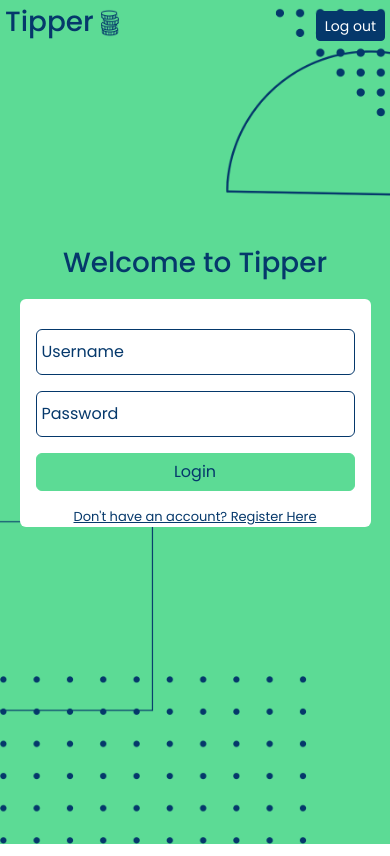
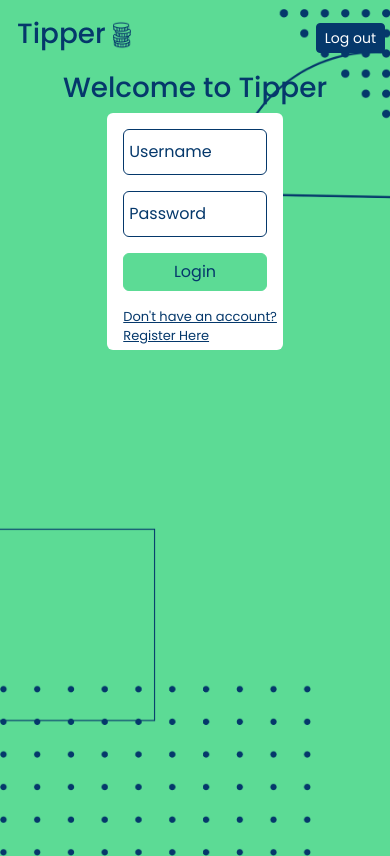
Before and after one commit to Tipper-final-project/front-end, a Next.js app: page / in a window 390 px wide. Built offline with nearby package versions, Linux system fonts and the light colour scheme; no server answers; what cryptr would draw is missing.

Commit message:
started styling for browser

```diff
--- a/src/input.scss
+++ b/src/input.scss
@@ -177,7 +177,7 @@
     }
   }
 
- .qr-page {
+  .qr-page {
     text-align: center;
     .profile-pic {
       max-height: 200px;
@@ -247,7 +247,7 @@
       border: none;
     }
     .card-body {
-     padding-top: 30px;
+      padding-top: 30px;
     }
 
     .form-control {
@@ -260,8 +260,8 @@
       border: #5cdb95;
       box-shadow: 0 0 0 0.1rem #5cdb95;
     }
-    .form-control::placeholder{
-      color:#05386b
+    .form-control::placeholder {
+      color: #05386b;
     }
   }
 
@@ -287,3 +287,104 @@
     width: 90%;
   }
 }
+
+@media only screen and (max-width: 1200px) {
+  .login-card {
+    display: flex;
+    justify-content: center;
+    margin: 2% auto 5% auto;
+    width: 50%;
+    text-align: center;
+    .register-link {
+      font-size: small;
+      text-align: left;
+      margin: 0 0 4px 16px;
+    }
+    .card {
+      border: none;
+    }
+    .card-body {
+      padding-top: 16px;
+    }
+    .btn {
+      width: 100%;
+      background-color: #5cdb95;
+      border-color: #5cdb95;
+      color: #05386b;
+    }
+    .form-control {
+      padding: 10px 0px 10px 5px;
+      border-color: #05386b;
+      color: #05386b;
+    }
+    .form-control:focus {
+      border: #5cdb95;
+      box-shadow: 0 0 0 0.1rem #5cdb95;
+    }
+    .form-control::placeholder {
+      color: #05386b;
+    }
+  }
+
+  .login-title {
+    text-align: center;
+    margin-top: 2%;
+    isolation: isolate;
+  }
+
+  * {
+    color: #05386b;
+    font-family: "Poppins";
+  }
+
+  .tipper {
+    display: flex;
+    justify-content: space-between;
+    isolation: isolate;
+    margin: 12px 0 0 12px;
+    .logout-btn {
+      display: flex;
+      justify-content: flex-end;
+      margin-top: 6px;
+    }
+    .logoutbtn {
+      isolation: isolate;
+      background-color: #05386b;
+      border-color: #05386b;
+      color: white;
+    }
+  }
+
+  .register-card {
+    display: flex;
+    justify-content: center;
+    margin: 0 auto 0 auto;
+    padding: 8px 0 48px 0;
+    width: 65%;
+    .card {
+      border: none;
+    }
+    .card-body {
+      padding: 16px;
+    }
+
+    .form-control {
+      padding: 10px 0px 10px 5px;
+      color: #05386b;
+      border-color: #05386b;
+      border-radius: 0.25rem;
+      margin: 0 0 8px 0;
+    }
+    .form-control:focus {
+      border: #5cdb95;
+      box-shadow: 0 0 0 0.1rem #5cdb95;
+    }
+    .form-control::placeholder {
+      color: #05386b;
+    }
+  }
+
+  .register-title {
+    color: #05386b;
+  }
+}
--- a/src/output.css
+++ b/src/output.css
@@ -269,5 +269,99 @@
     width: 90%;
   }
 }
+@media only screen and (max-width: 1200px) {
+  .login-card {
+    display: flex;
+    justify-content: center;
+    margin: 2% auto 5% auto;
+    width: 50%;
+    text-align: center;
+  }
+  .login-card .register-link {
+    font-size: small;
+    text-align: left;
+    margin: 0 0 4px 16px;
+  }
+  .login-card .card {
+    border: none;
+  }
+  .login-card .card-body {
+    padding-top: 16px;
+  }
+  .login-card .btn {
+    width: 100%;
+    background-color: #5cdb95;
+    border-color: #5cdb95;
+    color: #05386b;
+  }
+  .login-card .form-control {
+    padding: 10px 0px 10px 5px;
+    border-color: #05386b;
+    color: #05386b;
+  }
+  .login-card .form-control:focus {
+    border: #5cdb95;
+    box-shadow: 0 0 0 0.1rem #5cdb95;
+  }
+  .login-card .form-control::placeholder {
+    color: #05386b;
+  }
+  .login-title {
+    text-align: center;
+    margin-top: 2%;
+    isolation: isolate;
+  }
+  * {
+    color: #05386b;
+    font-family: "Poppins";
+  }
+  .tipper {
+    display: flex;
+    justify-content: space-between;
+    isolation: isolate;
+    margin: 12px 0 0 12px;
+  }
+  .tipper .logout-btn {
+    display: flex;
+    justify-content: flex-end;
+    margin-top: 6px;
+  }
+  .tipper .logoutbtn {
+    isolation: isolate;
+    background-color: #05386b;
+    border-color: #05386b;
+    color: white;
+  }
+  .register-card {
+    display: flex;
+    justify-content: center;
+    margin: 0 auto 0 auto;
+    padding: 8px 0 48px 0;
+    width: 65%;
+  }
+  .register-card .card {
+    border: none;
+  }
+  .register-card .card-body {
+    padding: 16px;
+  }
+  .register-card .form-control {
+    padding: 10px 0px 10px 5px;
+    color: #05386b;
+    border-color: #05386b;
+    border-radius: 0.25rem;
+    margin: 0 0 8px 0;
+  }
+  .register-card .form-control:focus {
+    border: #5cdb95;
+    box-shadow: 0 0 0 0.1rem #5cdb95;
+  }
+  .register-card .form-control::placeholder {
+    color: #05386b;
+  }
+  .register-title {
+    color: #05386b;
+  }
+}
 
 /*# sourceMappingURL=output.css.map */
```
Also changed, not shown: 1 other file (tests, documents, lock files or other folders).
